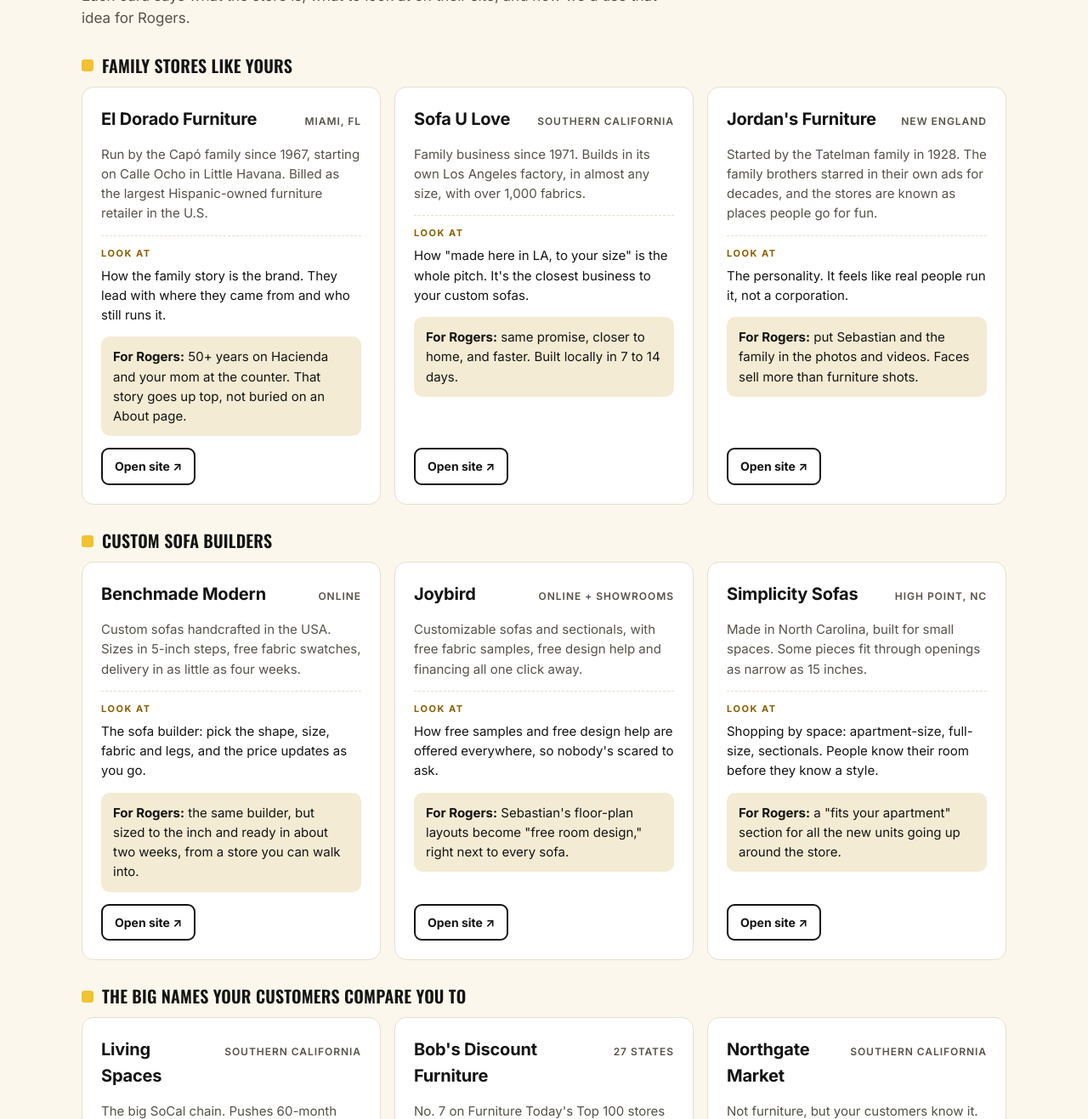
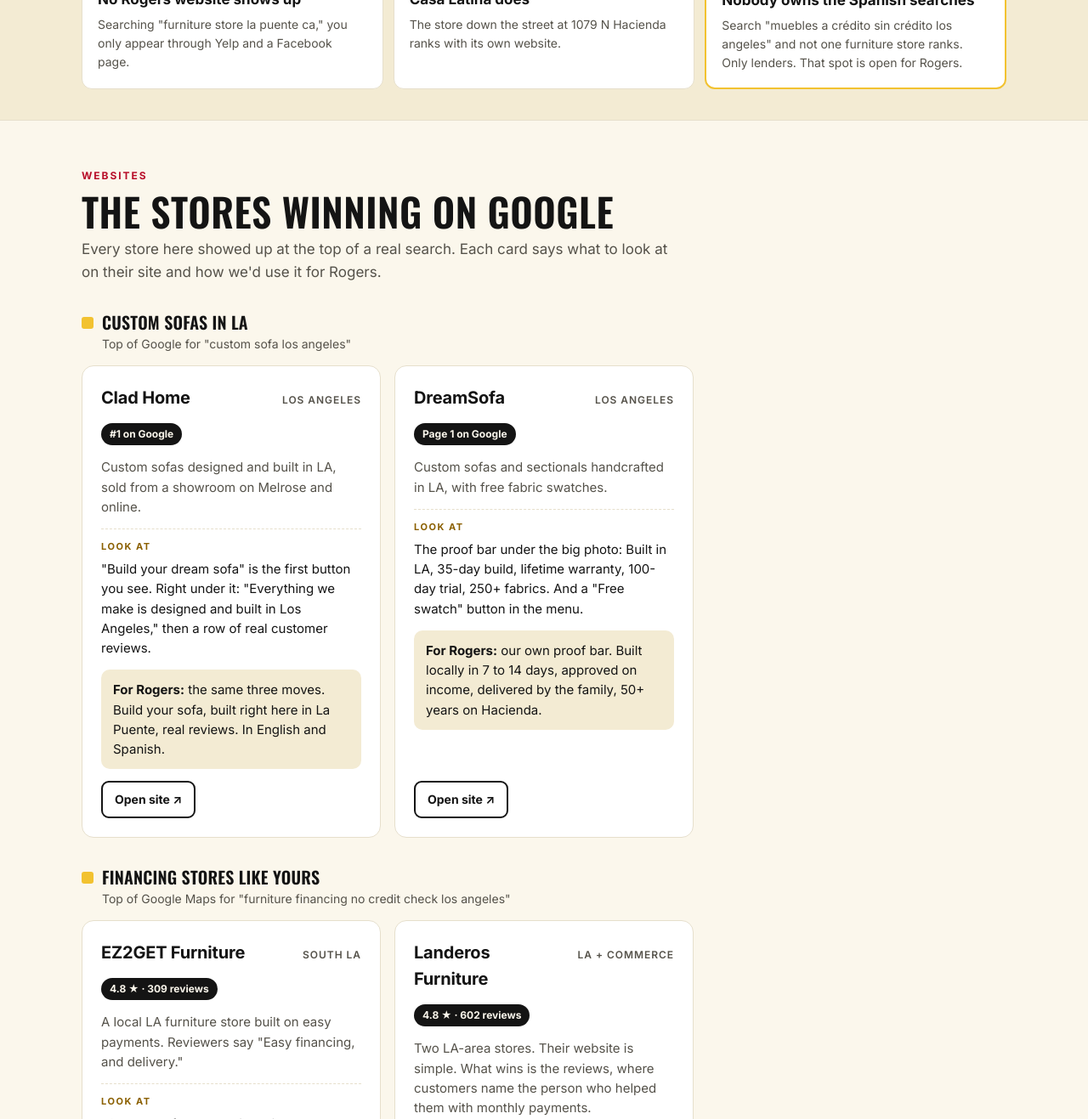
Before and after one commit to runratepartners/rogers-inspiration, a plain HTML site: page index.html in a window 1280 px wide. Shown: the part 655-1972 px from the top of the page at 85% size. Drawn offline with nearby package versions, Linux system fonts and the light colour scheme.

Commit message:
Add files via upload

```diff
--- a/index.html
+++ b/index.html
@@ -33,20 +33,30 @@
 .step{border:1px solid #3a3a3a;border-radius:12px;padding:16px;display:flex;gap:12px;align-items:flex-start}
 .step b{font-family:var(--display);font-size:26px;color:#F2C230;line-height:1}
 .step span{color:#E6E1D3;font-size:15px}
+.found{background:var(--chip);border-bottom:1px solid var(--line)}
+.found .wrap{padding-block:36px;display:flex;flex-direction:column;gap:18px}
+.found h2{font-size:clamp(24px,3.4vw,32px);font-weight:600}
+.facts{display:grid;grid-template-columns:repeat(auto-fit,minmax(260px,1fr));gap:12px}
+.fact-box{background:var(--card);border:1px solid var(--line);border-radius:12px;padding:18px;display:flex;flex-direction:column;gap:6px}
+.fact-box b{font-size:17px}
+.fact-box span{color:var(--muted);font-size:14px}
+.fact-box.win{border:2px solid var(--yellow)}
 section{padding-block:56px;border-bottom:1px solid var(--line)}
 .sec-head{display:flex;flex-direction:column;gap:8px;margin-bottom:28px;max-width:70ch}
 .sec-head .eyebrow{color:var(--red)}
 .sec-head h2{font-size:clamp(30px,4.6vw,46px);font-weight:600}
 .sec-head p{color:var(--muted);font-size:17px}
-.group{margin-top:32px}
+.group{margin-top:36px}
 .group:first-of-type{margin-top:0}
-.group h3{font-size:20px;font-weight:600;margin-bottom:14px;display:flex;gap:10px;align-items:center}
+.group h3{font-size:20px;font-weight:600;margin-bottom:4px;display:flex;gap:10px;align-items:center}
 .group h3::before{content:"";width:14px;height:14px;background:var(--yellow);border-radius:3px;flex:0 0 14px}
+.group .why{color:var(--muted);font-size:14px;margin-bottom:14px;padding-left:24px}
 .grid{display:grid;grid-template-columns:repeat(auto-fill,minmax(300px,1fr));gap:16px}
 .card{background:var(--card);border:1px solid var(--line);border-radius:14px;padding:22px;display:flex;flex-direction:column;gap:14px;min-width:0}
 .card .name{display:flex;justify-content:space-between;align-items:baseline;gap:12px}
 .card .name h4{margin:0;font-size:20px;font-weight:700;letter-spacing:-.01em}
 .card .where{font-size:12px;font-weight:600;letter-spacing:.08em;text-transform:uppercase;color:var(--muted);white-space:nowrap}
+.proof{align-self:flex-start;font-size:12px;font-weight:700;background:var(--ink);color:var(--bg);border-radius:999px;padding:4px 10px}
 .card .fact{color:var(--muted);font-size:15px}
 .look{display:flex;flex-direction:column;gap:6px;padding-top:12px;border-top:1px dashed var(--line)}
 .look small{font-size:11px;font-weight:700;letter-spacing:.14em;text-transform:uppercase;color:var(--gold)}
@@ -55,7 +65,6 @@
 .for b{font-weight:700}
 .open{margin-top:auto;display:inline-flex;align-items:center;gap:8px;align-self:flex-start;font-weight:700;font-size:14px;text-decoration:none;border:2px solid var(--ink);border-radius:9px;padding:9px 14px}
 .open:hover{background:var(--yellow);border-color:var(--yellow);color:#141414}
-.open svg{width:14px;height:14px}
 .dir{background:var(--card);border:1px solid var(--line);border-radius:14px;padding:24px;display:grid;grid-template-columns:minmax(0,1fr) minmax(0,1.6fr);gap:24px}
 .dir + .dir{margin-top:16px}
 .dir .idea{display:flex;flex-direction:column;gap:8px}
@@ -88,7 +97,7 @@
   <div class="wrap">
     <span class="eyebrow">Rogers Furniture · Inspiration board</span>
     <h1>Ideas for your <span>website</span> and <span>logo</span></h1>
-    <p>We pulled stores that sell a lot and look a lot like you: family stores, custom sofa builders, and the big names your customers compare you to. Look through them and tell us what you like.</p>
+    <p>We searched Google the way your customers do, in English and Spanish, and pulled the stores that come out on top. Look through them and tell us what you like.</p>
     <div class="steps">
       <div class="step"><b>1</b><span>Open the sites and scroll the homepage like a customer would.</span></div>
       <div class="step"><b>2</b><span>Pick the 2 or 3 sites and 3 to 5 logos you like most.</span></div>
@@ -97,88 +106,95 @@
   </div>
 </header>
 <main>
+<div class="found">
+  <div class="wrap">
+    <span class="eyebrow" style="color:var(--red)">What we found on Google · Oct 27, 2026</span>
+    <h2>Where Rogers stands today</h2>
+    <div class="facts">
+      <div class="fact-box"><b>No Rogers website shows up</b><span>Searching "furniture store la puente ca," you only appear through Yelp and a Facebook page.</span></div>
+      <div class="fact-box"><b>Casa Latina does</b><span>The store down the street at 1079 N Hacienda ranks with its own website.</span></div>
+      <div class="fact-box win"><b>Nobody owns the Spanish searches</b><span>Search "muebles a crédito sin crédito los angeles" and not one furniture store ranks. Only lenders. That spot is open for Rogers.</span></div>
+    </div>
+  </div>
+</div>
 <section>
   <div class="wrap">
     <div class="sec-head">
       <span class="eyebrow">Websites</span>
-      <h2>Stores worth stealing from</h2>
-      <p>Each card says what the store is, what to look at on their site, and how we'd use that idea for Rogers.</p>
+      <h2>The stores winning on Google</h2>
+      <p>Every store here showed up at the top of a real search. Each card says what to look at on their site and how we'd use it for Rogers.</p>
     </div>
     <div class="group">
-      <h3>Family stores like yours</h3>
+      <h3>Custom sofas in LA</h3>
+      <p class="why">Top of Google for "custom sofa los angeles"</p>
       <div class="grid">
         <article class="card">
-          <div class="name"><h4>El Dorado Furniture</h4><span class="where">Miami, FL</span></div>
-          <p class="fact">Run by the Capó family since 1967, starting on Calle Ocho in Little Havana. Billed as the largest Hispanic-owned furniture retailer in the U.S.</p>
-          <div class="look"><small>Look at</small><p>How the family story is the brand. They lead with where they came from and who still runs it.</p></div>
-          <p class="for"><b>For Rogers:</b> 50+ years on Hacienda and your mom at the counter. That story goes up top, not buried on an About page.</p>
-          <a class="open" href="https://www.eldoradofurniture.com" target="_blank" rel="noopener">Open site ↗</a>
+          <div class="name"><h4>Clad Home</h4><span class="where">Los Angeles</span></div>
+          <span class="proof">#1 on Google</span>
+          <p class="fact">Custom sofas designed and built in LA, sold from a showroom on Melrose and online.</p>
+          <div class="look"><small>Look at</small><p>"Build your dream sofa" is the first button you see. Right under it: "Everything we make is designed and built in Los Angeles," then a row of real customer reviews.</p></div>
+          <p class="for"><b>For Rogers:</b> the same three moves. Build your sofa, built right here in La Puente, real reviews. In English and Spanish.</p>
+          <a class="open" href="https://www.cladhome.com" target="_blank" rel="noopener">Open site ↗</a>
         </article>
         <article class="card">
-          <div class="name"><h4>Sofa U Love</h4><span class="where">Southern California</span></div>
-          <p class="fact">Family business since 1971. Builds in its own Los Angeles factory, in almost any size, with over 1,000 fabrics.</p>
-          <div class="look"><small>Look at</small><p>How "made here in LA, to your size" is the whole pitch. It's the closest business to your custom sofas.</p></div>
-          <p class="for"><b>For Rogers:</b> same promise, closer to home, and faster. Built locally in 7 to 14 days.</p>
-          <a class="open" href="https://www.sofaulove.com" target="_blank" rel="noopener">Open site ↗</a>
-        </article>
-        <article class="card">
-          <div class="name"><h4>Jordan's Furniture</h4><span class="where">New England</span></div>
-          <p class="fact">Started by the Tatelman family in 1928. The family brothers starred in their own ads for decades, and the stores are known as places people go for fun.</p>
-          <div class="look"><small>Look at</small><p>The personality. It feels like real people run it, not a corporation.</p></div>
-          <p class="for"><b>For Rogers:</b> put Sebastian and the family in the photos and videos. Faces sell more than furniture shots.</p>
-          <a class="open" href="https://www.jordans.com" target="_blank" rel="noopener">Open site ↗</a>
+          <div class="name"><h4>DreamSofa</h4><span class="where">Los Angeles</span></div>
+          <span class="proof">Page 1 on Google</span>
+          <p class="fact">Custom sofas and sectionals handcrafted in LA, with free fabric swatches.</p>
+          <div class="look"><small>Look at</small><p>The proof bar under the big photo: Built in LA, 35-day build, lifetime warranty, 100-day trial, 250+ fabrics. And a "Free swatch" button in the menu.</p></div>
+          <p class="for"><b>For Rogers:</b> our own proof bar. Built locally in 7 to 14 days, approved on income, delivered by the family, 50+ years on Hacienda.</p>
+          <a class="open" href="https://www.dreamsofa.com" target="_blank" rel="noopener">Open site ↗</a>
         </article>
       </div>
     </div>
     <div class="group">
-      <h3>Custom sofa builders</h3>
+      <h3>Financing stores like yours</h3>
+      <p class="why">Top of Google Maps for "furniture financing no credit check los angeles"</p>
       <div class="grid">
         <article class="card">
-          <div class="name"><h4>Benchmade Modern</h4><span class="where">Online</span></div>
-          <p class="fact">Custom sofas handcrafted in the USA. Sizes in 5-inch steps, free fabric swatches, delivery in as little as four weeks.</p>
-          <div class="look"><small>Look at</small><p>The sofa builder: pick the shape, size, fabric and legs, and the price updates as you go.</p></div>
-          <p class="for"><b>For Rogers:</b> the same builder, but sized to the inch and ready in about two weeks, from a store you can walk into.</p>
-          <a class="open" href="https://benchmademodern.com" target="_blank" rel="noopener">Open site ↗</a>
+          <div class="name"><h4>EZ2GET Furniture</h4><span class="where">South LA</span></div>
+          <span class="proof">4.8 ★ · 309 reviews</span>
+          <p class="fact">A local LA furniture store built on easy payments. Reviewers say "Easy financing, and delivery."</p>
+          <div class="look"><small>Look at</small><p>"Custom sofas" and "Financing &amp; lease-to-own" sit right in the main menu, the price is on the main photo, and financing gets its own section on the homepage.</p></div>
+          <p class="for"><b>For Rogers:</b> the closest model to your store. Same layout, with Lizzy's financing in place of the outside lenders.</p>
+          <a class="open" href="https://easy2getfurniture.com" target="_blank" rel="noopener">Open site ↗</a>
         </article>
         <article class="card">
-          <div class="name"><h4>Joybird</h4><span class="where">Online + showrooms</span></div>
-          <p class="fact">Customizable sofas and sectionals, with free fabric samples, free design help and financing all one click away.</p>
-          <div class="look"><small>Look at</small><p>How free samples and free design help are offered everywhere, so nobody's scared to ask.</p></div>
-          <p class="for"><b>For Rogers:</b> Sebastian's floor-plan layouts become "free room design," right next to every sofa.</p>
-          <a class="open" href="https://www.joybird.com" target="_blank" rel="noopener">Open site ↗</a>
-        </article>
-        <article class="card">
-          <div class="name"><h4>Simplicity Sofas</h4><span class="where">High Point, NC</span></div>
-          <p class="fact">Made in North Carolina, built for small spaces. Some pieces fit through openings as narrow as 15 inches.</p>
-          <div class="look"><small>Look at</small><p>Shopping by space: apartment-size, full-size, sectionals. People know their room before they know a style.</p></div>
-          <p class="for"><b>For Rogers:</b> a "fits your apartment" section for all the new units going up around the store.</p>
-          <a class="open" href="https://simplicitysofas.com" target="_blank" rel="noopener">Open site ↗</a>
+          <div class="name"><h4>Landeros Furniture</h4><span class="where">LA + Commerce</span></div>
+          <span class="proof">4.8 ★ · 602 reviews</span>
+          <p class="fact">Two LA-area stores. Their website is simple. What wins is the reviews, where customers name the person who helped them with monthly payments.</p>
+          <div class="look"><small>Look at</small><p>Their Google Maps listing more than the site. 602 reviews is why they come up first.</p></div>
+          <p class="for"><b>For Rogers:</b> a review request after every sale, so customers mention Sebastian and the family by name.</p>
+          <a class="open" href="https://landerosfurniture.com" target="_blank" rel="noopener">Open site ↗</a>
         </article>
       </div>
     </div>
     <div class="group">
-      <h3>The big names your customers compare you to</h3>
+      <h3>The big names on your searches</h3>
+      <p class="why">What shows up when someone searches for a furniture store in La Puente</p>
       <div class="grid">
         <article class="card">
+          <div class="name"><h4>Bob's Discount Furniture</h4><span class="where">Baldwin Park</span></div>
+          <span class="proof">4.8 ★ · 2,940 reviews</span>
+          <p class="fact">Ranks for La Puente searches from its Baldwin Park store. No. 7 on Furniture Today's Top 100 list.</p>
+          <div class="look"><small>Look at</small><p>Plain-talk prices, a friendly voice, and a financing page that ranks on its own.</p></div>
+          <p class="for"><b>For Rogers:</b> Google lists you as "Roger's Discount Furniture." This is discount done well.</p>
+          <a class="open" href="https://www.mybobs.com" target="_blank" rel="noopener">Open site ↗</a>
+        </article>
+        <article class="card">
           <div class="name"><h4>Living Spaces</h4><span class="where">Southern California</span></div>
-          <p class="fact">The big SoCal chain. Pushes 60-month financing, next-day delivery in some areas, and a 3D room designer.</p>
-          <div class="look"><small>Look at</small><p>Financing and delivery sit in the very top banner, before you even see a couch.</p></div>
+          <span class="proof">Buys ads on your searches</span>
+          <p class="fact">The big SoCal chain. Pays to show up when people search for furniture stores in La Puente.</p>
+          <div class="look"><small>Look at</small><p>Financing and delivery sit in the very top banner, before you see a single couch.</p></div>
           <p class="for"><b>For Rogers:</b> "Approved on income, not your credit score" goes in that same top spot.</p>
           <a class="open" href="https://www.livingspaces.com" target="_blank" rel="noopener">Open site ↗</a>
         </article>
         <article class="card">
-          <div class="name"><h4>Bob's Discount Furniture</h4><span class="where">27 states</span></div>
-          <p class="fact">No. 7 on Furniture Today's Top 100 stores list, with 216 stores. The only top-10 retailer with double-digit sales growth.</p>
-          <div class="look"><small>Look at</small><p>Plain-talk prices and a friendly voice. Discount without feeling cheap.</p></div>
-          <p class="for"><b>For Rogers:</b> on Google you're "Roger's Discount Furniture." This is what doing discount well looks like.</p>
-          <a class="open" href="https://www.mybobs.com" target="_blank" rel="noopener">Open site ↗</a>
-        </article>
-        <article class="card">
-          <div class="name"><h4>Northgate Market</h4><span class="where">Southern California</span></div>
-          <p class="fact">Not furniture, but your customers know it. The González family came from Jalisco and grew one Anaheim store into 40+ markets.</p>
-          <div class="look"><small>Look at</small><p>How they talk about family and community in both languages, and how it never feels like a chain.</p></div>
-          <p class="for"><b>For Rogers:</b> the tone for our Spanish copy and the family section.</p>
-          <a class="open" href="https://www.northgatemarket.com" target="_blank" rel="noopener">Open site ↗</a>
+          <div class="name"><h4>El Dorado Furniture</h4><span class="where">Miami, FL</span></div>
+          <span class="proof">For the family story</span>
+          <p class="fact">Run by the Capó family since 1967. Billed as the largest Hispanic-owned furniture retailer in the U.S. Not on your searches, but the best example of family as the brand.</p>
+          <div class="look"><small>Look at</small><p>How they lead with where they came from and who still runs it.</p></div>
+          <p class="for"><b>For Rogers:</b> 50+ years on Hacienda and your mom at the counter goes up top, not buried on an About page.</p>
+          <a class="open" href="https://www.eldoradofurniture.com" target="_blank" rel="noopener">Open site ↗</a>
         </article>
       </div>
     </div>
@@ -189,11 +205,12 @@
     <div class="sec-head">
       <span class="eyebrow">Logos</span>
       <h2>Five directions, with real examples</h2>
-      <p>Click a brand to see its logo. You don't have to pick a direction, just tell us which logos you like. That points us to the right one.</p>
+      <p>Click a brand to see its logo. Some are the same stores above. You don't have to pick a direction, just tell us which logos you like.</p>
     </div>
     <div class="dir">
-      <div class="idea"><span class="tag">Closest to your sign</span><h3>Script + bold letters</h3><p>A handwritten name next to strong block letters. Feels personal and local, like a sign that's been on the street forever.</p></div>
+      <div class="idea"><span class="tag">Closest to your sign</span><h3>Script + bold letters</h3><p>A handwritten name next to strong letters. Feels personal and local, like a sign that's been on the street forever.</p></div>
       <div class="ex">
+        <a href="https://thesofaguy.com" target="_blank" rel="noopener"><b>The Sofa Guy</b><span>A red script name over a yellow swoosh. A local LA sofa maker.</span><i>See logo ↗</i></a>
         <a href="https://1000logos.net/best-furniture-brands/" target="_blank" rel="noopener"><b>Villa Outdoors</b><span>Brush-style cursive "Villa" over an extra-bold "Outdoors."</span><i>See logo ↗</i></a>
         <a href="https://www.schoolhouse.com" target="_blank" rel="noopener"><b>Schoolhouse</b><span>A small building-and-bell emblem over a handwritten-style name.</span><i>See logo ↗</i></a>
       </div>
@@ -201,17 +218,25 @@
     <div class="dir">
       <div class="idea"><span class="tag">Modern</span><h3>Big, bold name</h3><p>Just the name in heavy letters and one strong color. Easy to read on a phone, the truck and a Google pin.</p></div>
       <div class="ex">
+        <a href="https://landerosfurniture.com" target="_blank" rel="noopener"><b>Landeros</b><span>A bold navy name with "Furniture" under it and an orange swoosh.</span><i>See logo ↗</i></a>
         <a href="https://floydhome.com" target="_blank" rel="noopener"><b>Floyd</b><span>Extra-bold geometric letters in red on white.</span><i>See logo ↗</i></a>
         <a href="https://burrow.com" target="_blank" rel="noopener"><b>Burrow</b><span>Clean uppercase letters, often shown on a soft yellow.</span><i>See logo ↗</i></a>
-        <a href="https://1000logos.net/best-furniture-brands/" target="_blank" rel="noopener"><b>BDI</b><span>Extra-bold black letters with an orange square over the "i."</span><i>See logo ↗</i></a>
       </div>
     </div>
     <div class="dir">
-      <div class="idea"><span class="tag">Works tiny</span><h3>One-letter icon</h3><p>A single "R" mark that stands on its own on Instagram, a tag or a sofa label, with the full name beside it when there's room.</p></div>
+      <div class="idea"><span class="tag">Works tiny</span><h3>Small icon + clean name</h3><p>A simple mark that stands on its own on Instagram, a tag or a sofa label, with the full name beside it when there's room.</p></div>
       <div class="ex">
+        <a href="https://www.dreamsofa.com" target="_blank" rel="noopener"><b>DreamSofa</b><span>A small icon next to a clean, simple name.</span><i>See logo ↗</i></a>
         <a href="https://www.modloft.com" target="_blank" rel="noopener"><b>Modloft</b><span>A solid black square with a white "M."</span><i>See logo ↗</i></a>
         <a href="https://www.maidenhome.com" target="_blank" rel="noopener"><b>Maiden Home</b><span>A stylized "M" in a diamond, with a gold serif name.</span><i>See logo ↗</i></a>
-        <a href="https://1000logos.net/best-furniture-brands/" target="_blank" rel="noopener"><b>The Joinery</b><span>A black circle with a hand-drawn white "J."</span><i>See logo ↗</i></a>
+      </div>
+    </div>
+    <div class="dir">
+      <div class="idea"><span class="tag">Heritage</span><h3>Badge or seal</h3><p>A round mark with the name around the edge. Feels established, and looks great on tags, bags and the truck.</p></div>
+      <div class="ex">
+        <a href="https://www.cladhome.com" target="_blank" rel="noopener"><b>Clad Home</b><span>A round seal with a flower and "est. 2015" around the edge.</span><i>See logo ↗</i></a>
+        <a href="https://easy2getfurniture.com" target="_blank" rel="noopener"><b>EZ2GET</b><span>A red-and-white name inside a bold blue circle.</span><i>See logo ↗</i></a>
+        <a href="https://www.bludot.com" target="_blank" rel="noopener"><b>Blu Dot</b><span>A blue-and-white name set inside a circle.</span><i>See logo ↗</i></a>
       </div>
     </div>
     <div class="dir">
@@ -219,13 +244,6 @@
       <div class="ex">
         <a href="https://www.stickley.com" target="_blank" rel="noopener"><b>Stickley</b><span>A bold serif name with a small tagline split by a thin line.</span><i>See logo ↗</i></a>
         <a href="https://1000logos.net/best-furniture-brands/" target="_blank" rel="noopener"><b>Medley</b><span>A lowercase serif name with long, sharp serifs.</span><i>See logo ↗</i></a>
-      </div>
-    </div>
-    <div class="dir">
-      <div class="idea"><span class="tag">Heritage</span><h3>Badge or seal</h3><p>A round mark with the name around the edge. Feels established, and looks great stamped on tags, bags and the truck.</p></div>
-      <div class="ex">
-        <a href="https://www.bludot.com" target="_blank" rel="noopener"><b>Blu Dot</b><span>A blue-and-white name set inside a circle.</span><i>See logo ↗</i></a>
-        <a href="https://1000logos.net/best-furniture-brands/" target="_blank" rel="noopener"><b>Vermont Woods Studio</b><span>A green house-shaped emblem with a matching uppercase name.</span><i>See logo ↗</i></a>
       </div>
     </div>
   </div>
```
